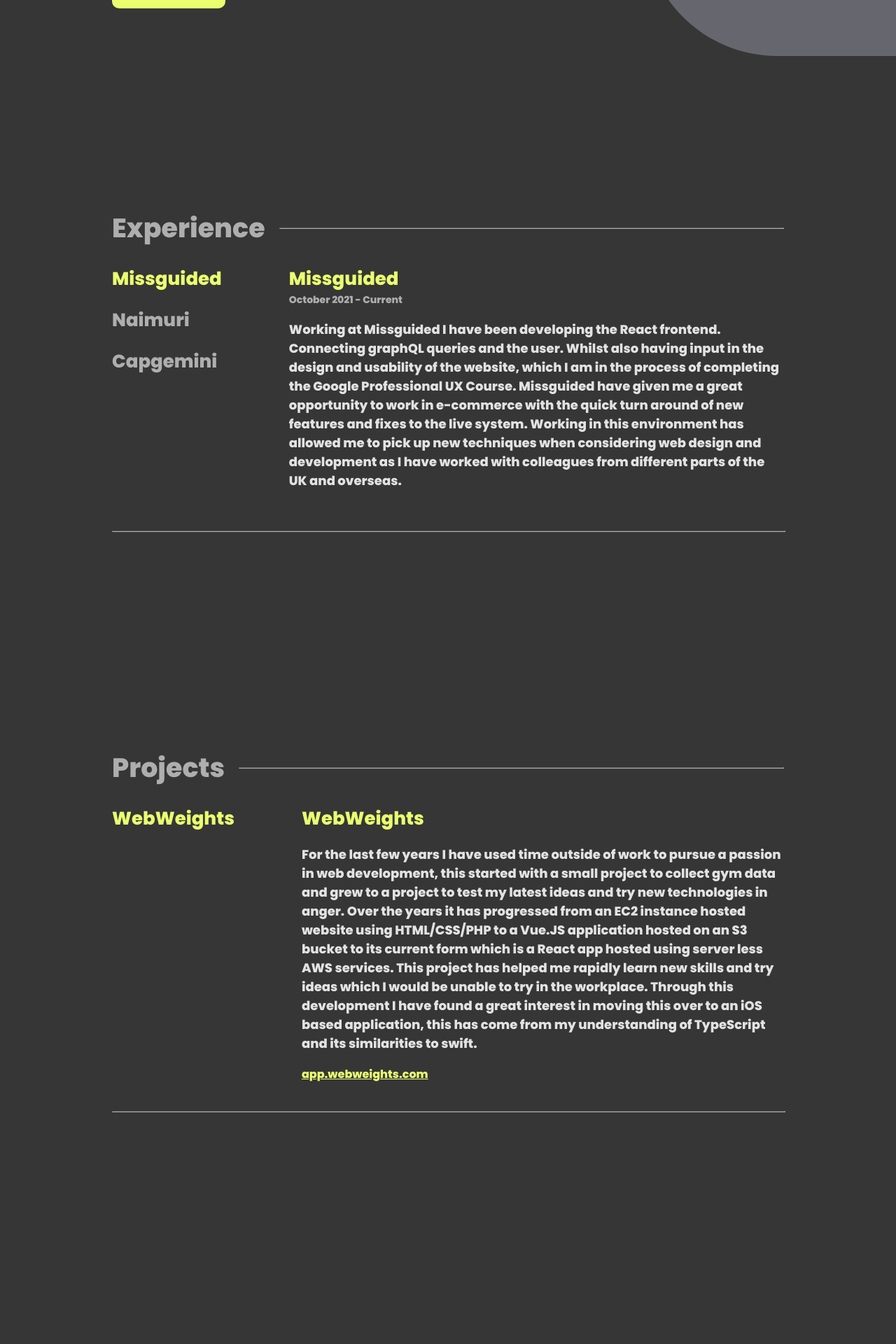
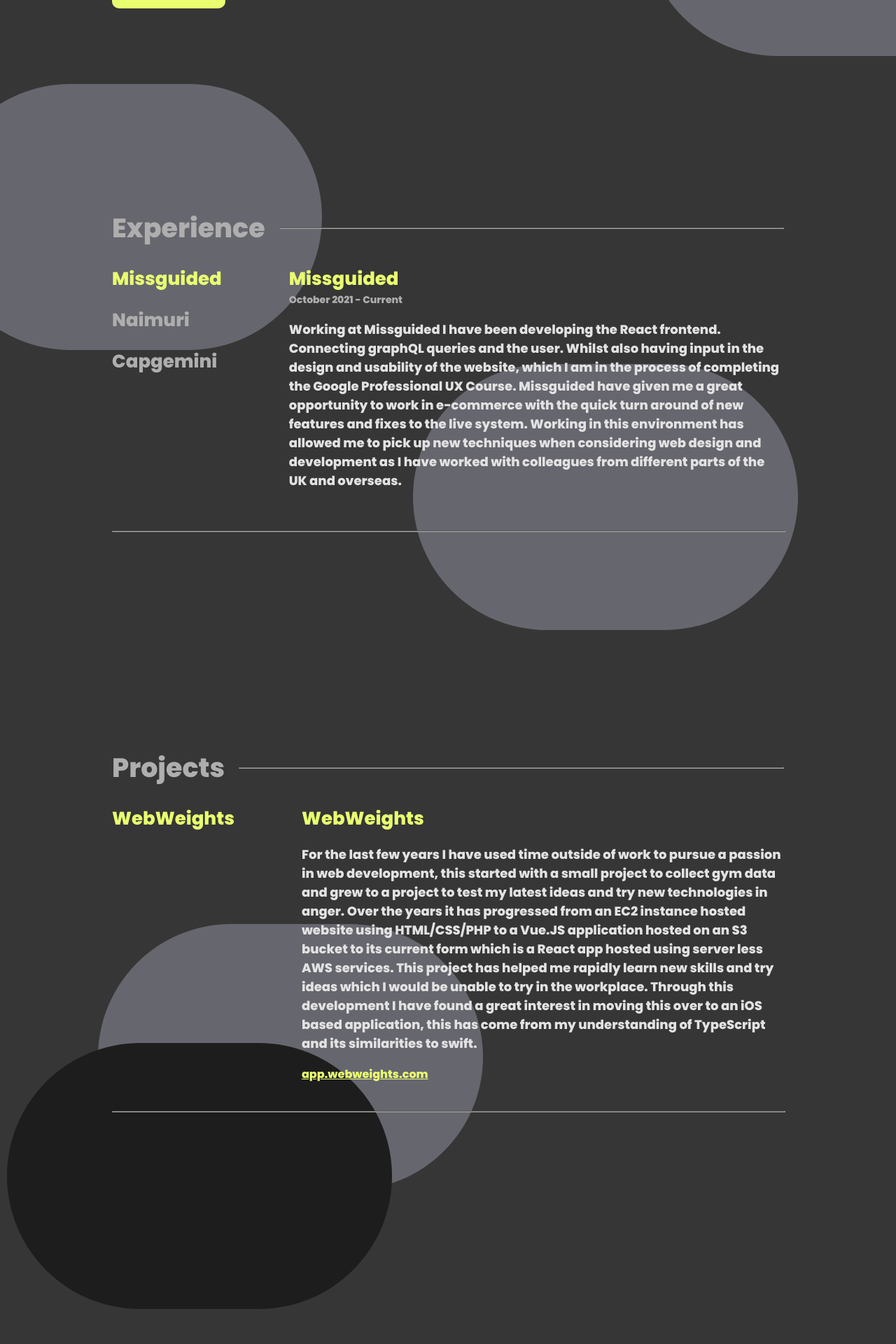
Before and after one commit to GrantJamws/portfolio-website, a React (Create React App) app: page / in a window 1280 px wide. Shown: the part 680-2600 px from the top of the page at 70% size. Built offline with nearby package versions, Linux system fonts and the light colour scheme.

Commit message:
Added background shape accents

```diff
--- a/src/sections/contact/index.tsx
+++ b/src/sections/contact/index.tsx
@@ -1,3 +1,4 @@
+import BackgroundShape from '../../components/BackgroundShape';
 import Button from '../../components/Button';
 import './styles.scss';
 
@@ -26,6 +27,9 @@
         onClick={handleStartChattingClick}>
         Start Chatting?
       </Button>
+
+      <BackgroundShape
+        color="light" />
     </div>
   );
 }
--- a/src/sections/contact/styles.scss
+++ b/src/sections/contact/styles.scss
@@ -9,6 +9,7 @@
   flex-direction: column;
   align-items: center;
   justify-content: center;
+  position: relative;
 
   .header {
     color: $dark-text;
@@ -41,6 +42,14 @@
     margin-bottom: 50px;
   }
 
+
+  .background-shape {
+    position: absolute;
+    z-index: -1;
+    right: -200px;
+    bottom: 100px;
+  }
+
   @media (max-width: $breakpoint-tablet) {
     padding-bottom: 140px;
 
--- a/src/sections/experience/index.tsx
+++ b/src/sections/experience/index.tsx
@@ -1,3 +1,4 @@
+import BackgroundShape from '../../components/BackgroundShape';
 import TabGroup from '../../components/TabGroup';
 import CapgeminiExperience from './experiences/Capgemini';
 import MissguidedExperience from './experiences/Missguided';
@@ -26,6 +27,12 @@
         tabs={experienceTabs}/>
 
       <hr className="end divider" />
+      <BackgroundShape
+        className='background-shape-1'
+        color='light' />
+      <BackgroundShape
+        className='background-shape-2'
+        color='light' />
     </div>
   );
 }
--- a/src/sections/experience/styles.scss
+++ b/src/sections/experience/styles.scss
@@ -9,6 +9,7 @@
   flex-direction: column;
   align-items: center;
   justify-content: center;
+  position: relative;
 
   .header {
     color: $dark-text;
@@ -38,6 +39,22 @@
     }
   }
 
+  .background-shape {
+    position: absolute;
+    z-index: -1;
+
+    &.background-shape-1 {
+      left: -250px;
+      top: 0;
+    }
+
+    &.background-shape-2 {
+      right: -20px;
+      bottom: 20px;
+      z-index: -2;
+    }
+  }
+
 
   @media (max-width: $breakpoint-tablet) {
     .header {
--- a/src/sections/landing/styles.scss
+++ b/src/sections/landing/styles.scss
@@ -42,8 +42,6 @@
 
   .background-shape {
     position: absolute;
-    top: 0;
-    right: 0;
     z-index: -1;
 
     &.background-shape-1 {
@@ -54,7 +52,6 @@
     &.background-shape-2 {
       right: 125px;
       top: 190px;
-      background-color: $dark-grey;
       z-index: -2;
     }
 
--- a/src/sections/projects/index.tsx
+++ b/src/sections/projects/index.tsx
@@ -1,6 +1,7 @@
 import './styles.scss';
 import TabGroup from '../../components/TabGroup';
 import WebWeightsProject from './projects/WebWeights';
+import BackgroundShape from '../../components/BackgroundShape';
 
 const Projects = () => {
   const projectTabs = {
@@ -22,6 +23,11 @@
         tabs={projectTabs}/>
 
       <hr className="end divider" />
+      <BackgroundShape
+        className='background-shape-1' />
+      <BackgroundShape
+        className='background-shape-2'
+        color='light' />
     </div>
   );
 }
--- a/src/sections/projects/styles.scss
+++ b/src/sections/projects/styles.scss
@@ -9,6 +9,7 @@
   flex-direction: column;
   align-items: center;
   justify-content: center;
+  position: relative;
 
   .header {
     color: $dark-text;
@@ -38,6 +39,22 @@
     }
   }
 
+  .background-shape {
+    position: absolute;
+    z-index: -1;
+
+    &.background-shape-1 {
+      left: -150px;
+      bottom: -150px;
+    }
+
+    &.background-shape-2 {
+      left: -20px;
+      bottom: 20px;
+      z-index: -2;
+    }
+  }
+
 
   @media (max-width: $breakpoint-tablet) {
     .header {
```
